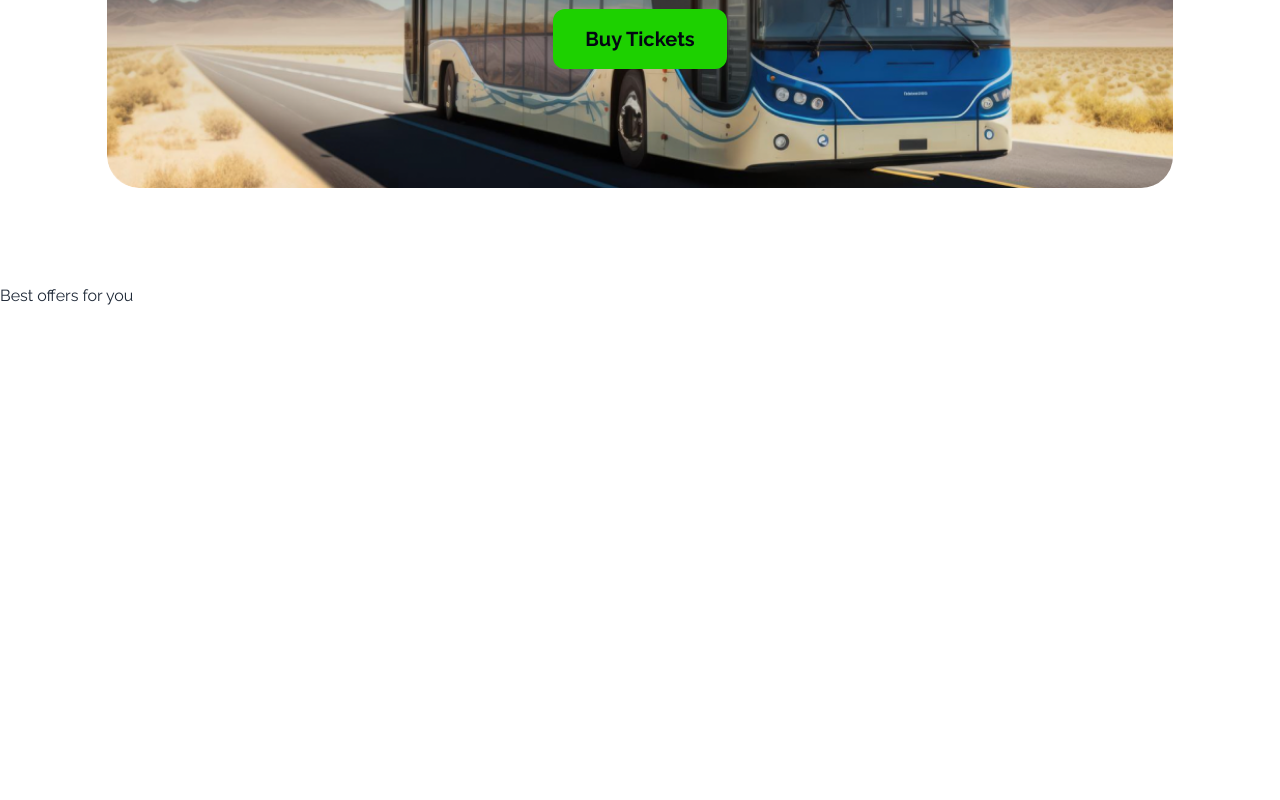
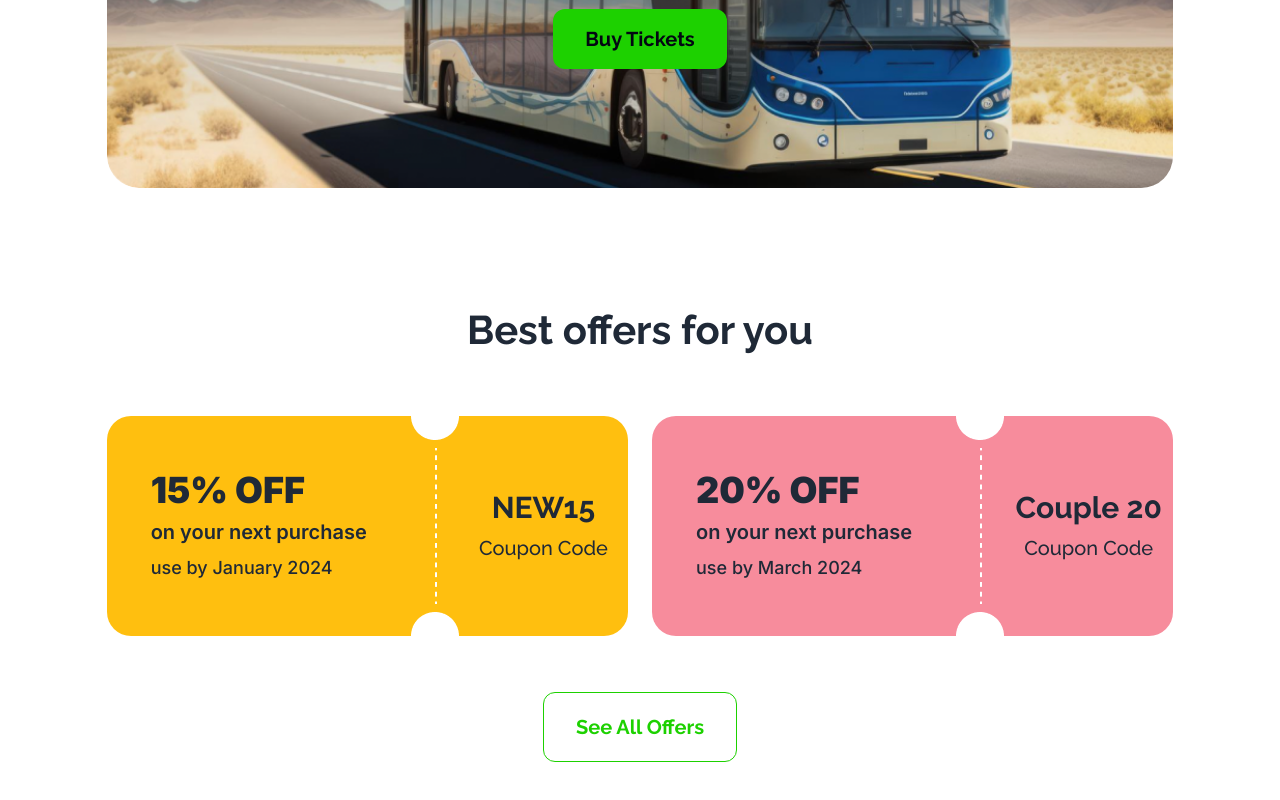
Before and after one commit to Tariqul-22/assignment-5, a plain HTML site: page index.html in a window 1280 px wide. Shown: the part 592-1392 px from the top of the page. Before the commit the page ends 900 px from the top, so only its background shows below. Drawn offline with nearby package versions, Linux system fonts and the light colour scheme.

Commit message:
Best offer section

```diff
--- a/index.html
+++ b/index.html
@@ -49,14 +49,44 @@
     </section>
 
     <!-- ================Best offers for you=============== -->
-    <section class="mt-24">
-        <h3>Best offers for you</h3>
+    <section class="container w-10/12 mx-auto mt-28 flex flex-col items-center space-y-14">
+        <h3 class="text-[40px] font-bold">Best offers for you</h3>
+        <div class="flex flex-col lg:flex-row gap-6 w-full ">
+            <div class="bg-[#FFBF0F] flex rounded-3xl lg:w-1/2 ">
+                <div class="w-7/12 h-[220px] flex items-center justify-center">
+                    <div class="space-y-2">
+                        <h3 class="inter text-3xl lg:text-4xl font-black">15% OFF</h3>
+                        <p class="inter text-xl font-semibold">on your next purchase</p>
+                        <p class="inter text-lg font-medium">use by January 2024</p>
+                    </div>
+                </div>
+                <div><img src="./images/cupon-devider.png" alt=""></div>
+                <div class="h-[220px] space-y-2 flex flex-col flex-1 items-center justify-center">
+                    <h3 class="font-bold text-3xl">NEW15</h3>
+                    <p class="font-medium text-xl">Coupon Code</p>
+                </div>
+            </div>
+            <div class="bg-[#F78C9C] flex rounded-3xl lg:w-1/2 ">
+                <div class="w-7/12 h-[220px] flex items-center justify-center">
+                    <div class="space-y-2">
+                        <h3 class="inter text-3xl lg:text-4xl font-black">20% OFF</h3>
+                        <p class="inter text-xl font-semibold">on your next purchase</p>
+                        <p class="inter text-lg font-medium">use by March 2024</p>
+                    </div>
+                </div>
+                <div><img src="./images/cupon-devider.png" alt=""></div>
+                <div class="h-[220px] space-y-2 flex flex-col flex-1 items-center justify-center">
+                    <h3 class="font-bold text-3xl">Couple 20</h3>
+                    <p class="font-medium text-xl">Coupon Code</p>
+                </div>
+            </div>
+        </div>
         <div>
-
+            <button class="border border-solid border-[#1DD100] rounded-xl px-8 py-5 text-xl font-bold text-[#1DD100]">See All Offers</button>
         </div>
 
     </section>
-
+    <br><br>
 
 
 
```
